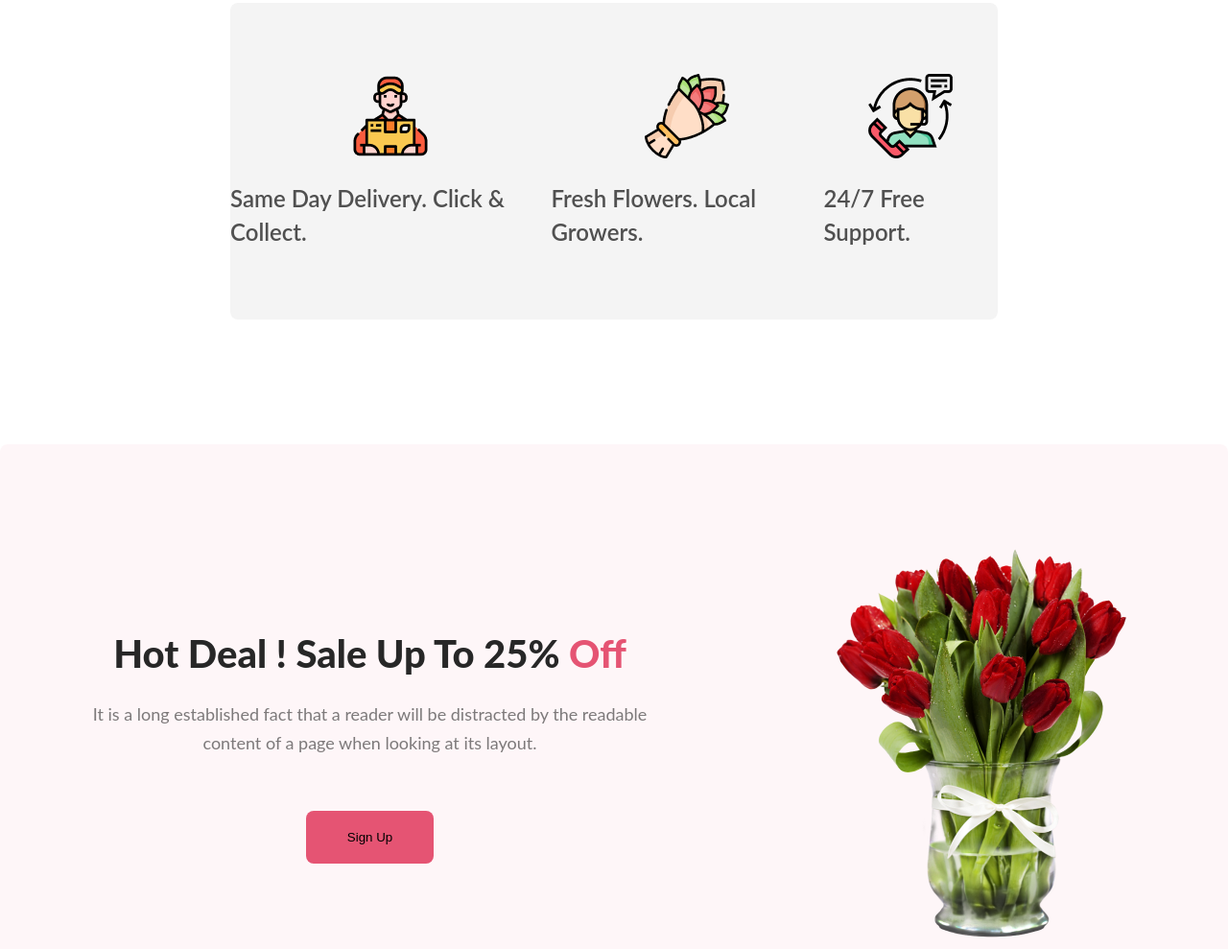
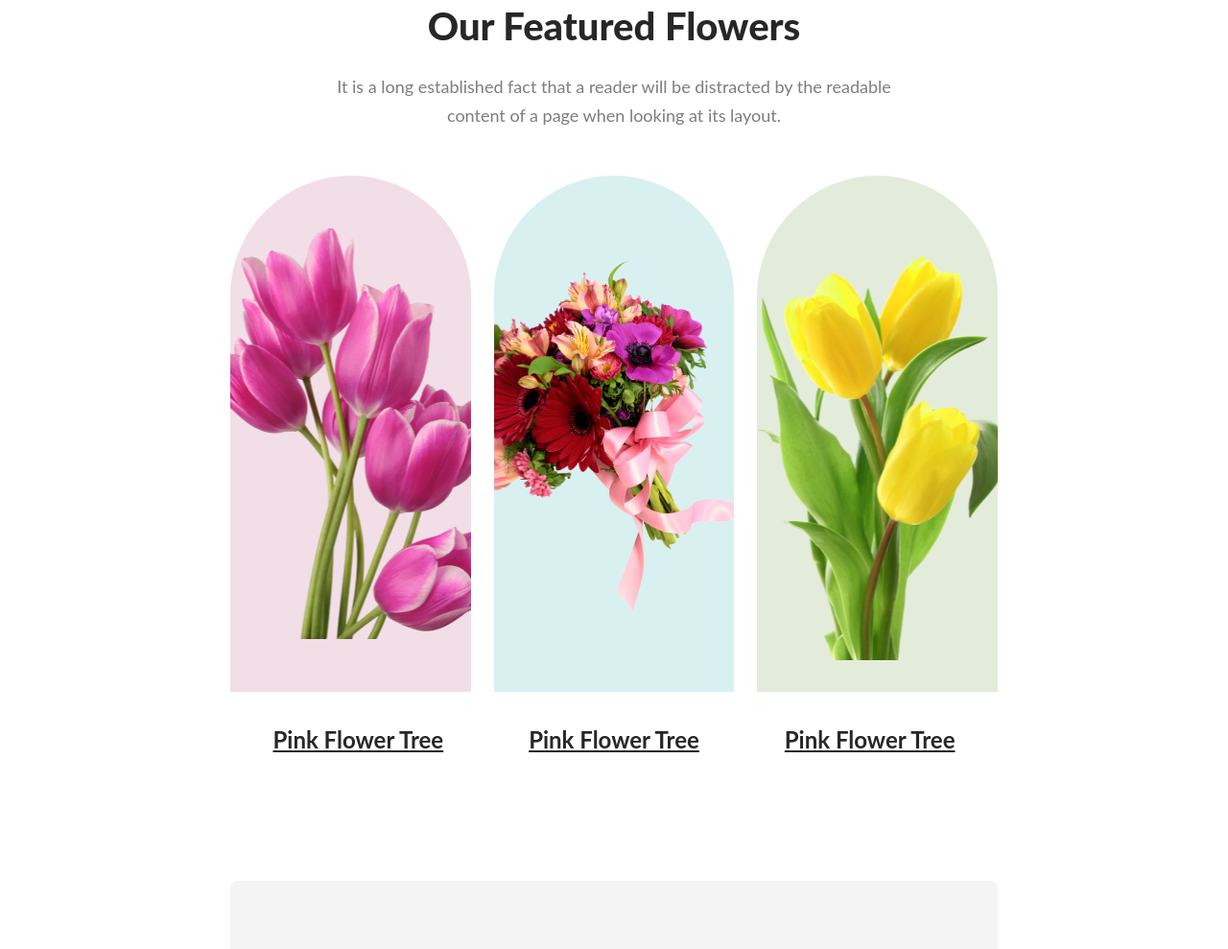
Before and after one commit to miraj1189/flower-shop, a plain HTML site: page index.html in a window 1280 px wide. Shown: the part 977-1966 px from the top of the page at 96% size. Drawn offline with Linux system fonts and the light colour scheme.

Commit message:
bonus section added

```diff
--- a/index.html
+++ b/index.html
@@ -8,6 +8,7 @@
 </head>
 <body>
     <header>
+        <!-- banner section -->
            <div class="banner-container">
             <div class="banner-text">
                 <h1 class="banner-title">Let's make<br> beautiful flowers a<br> part of your life.</h1>
@@ -22,6 +23,26 @@
            </div>
     </header>
     <main>
+        <!-- bonus section -->
+       <div class="featured">
+        <h3 class="featured-title">Our Featured Flowers</h3>
+        <p class="featured-description">
+            It is a long established fact that a reader will be distracted by the readable<br> content of a page when looking at its layout.
+        </p>
+       </div>
+       <div class="cart-container">
+        <div class="cart-1">
+        </div>
+        <div class="cart-2">
+        </div>
+        <div class="cart-3">
+        </div>
+       </div>
+       <div class="links">
+        <div><a href="" class="cart-link">Pink Flower Tree</a></div>
+        <div><a href="" class="cart-link">Pink Flower Tree</a></div>
+        <div><a href="" class="cart-link">Pink Flower Tree</a></div>
+       </div>
         <!-- service section -->
         <div class="service">
             <div class="service-section">
--- a/style.css
+++ b/style.css
@@ -45,9 +45,78 @@
 .banner-img {
     height: 800px;
     width: 630px;
+    margin-top: 50px;
+}
 
+/* bonus section style */
+.featured-title {
+    color: #272727;
+    text-align: center;
+    font-family: Lato;
+    font-size: 40px;
+    font-weight: 800;
+    margin-bottom: 24px;
+}
 
+.featured-description {
+    color: rgba(39, 39, 39, 0.60);
+    text-align: center;
+    font-family: Lato;
+    font-size: 18px;
+    font-weight: 400;
+    line-height: 30px;
+}
 
+.cart-container {
+    display: flex;
+    gap: 24px;
+    margin: 48px 240px 0px 240px;
+}
+
+.cart-1 {
+    border-radius: 300px 300px 0px 0px;
+    background: rgba(167, 33, 98, 0.15);
+    width: 464px;
+    height: 538px;
+    background-image: url(./images/pngwing\ 6.png);
+    background-repeat: no-repeat;
+    background-position: center;
+}
+
+.cart-2 {
+    border-radius: 300px 300px 0px 0px;
+    background: rgba(5, 151, 160, 0.15);
+    width: 464px;
+    height: 538px;
+    background-image: url(./images/pngwing\ 5.png);
+    background-repeat: no-repeat;
+    background-position: center;
+
+}
+
+.cart-3 {
+    border-radius: 300px 300px 0px 0px;
+    background: rgba(71, 125, 17, 0.15);
+    width: 464px;
+    height: 538px;
+    background-image: url(./images/pngwing\ 7.png);
+    background-repeat: no-repeat;
+    background-position: center;
+
+}
+.links{
+    display: flex;
+    justify-content: space-around;
+    margin: 32px 240px 130px 240px;
+}
+.cart-link {
+    color: #272727;
+    text-align: center;
+    font-family: Lato;
+    font-size: 24px;
+    font-weight: 700;
+    line-height: 35px;
+    text-decoration-line: underline;
 }
 
 /* service section style */
@@ -60,7 +129,6 @@
     align-items: center;
     margin: 0px 240px;
     margin-bottom: 130px;
-
 
 }
 
@@ -232,6 +300,7 @@
     font-size: 16px;
     font-weight: 400;
 }
-.flower{
+
+.flower {
     color: #E55473;
 }
```
